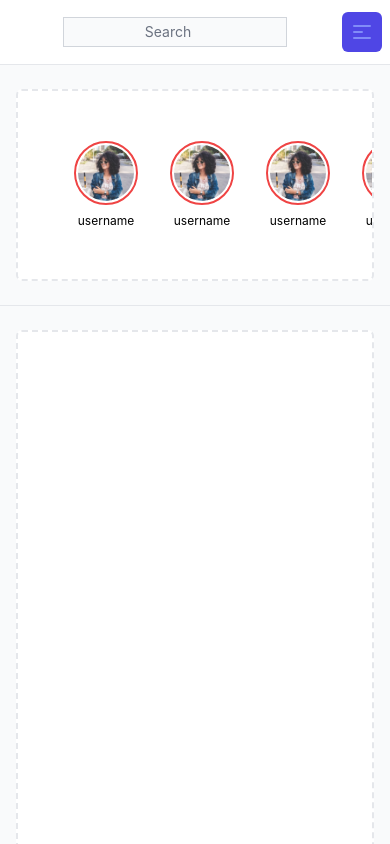
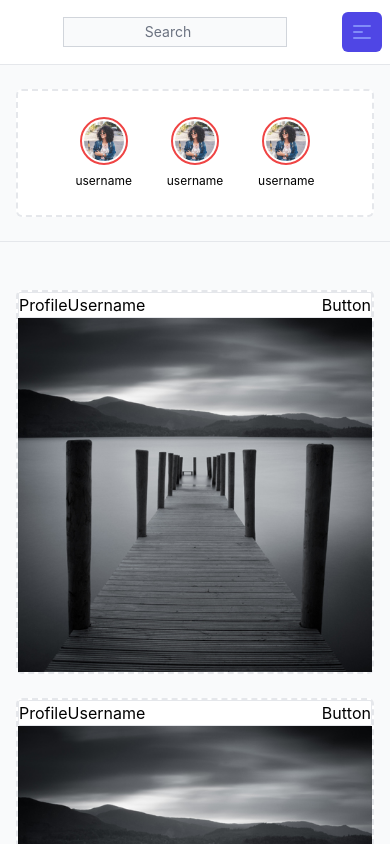
Before and after one commit to rylurk/boolgram, a React (Create React App) app: page / in a window 390 px wide. Shown: the top 844 px of the page. Built offline with nearby package versions, Linux system fonts and the light colour scheme.

Commit message:
Post styles and responsiveness throughout

```diff
--- a/src/Feed.tsx
+++ b/src/Feed.tsx
@@ -5,7 +5,7 @@ import Stories from './components/Stories/Stories';
 export default function Feed() {
   return (
     <>
-      <div className="flex-grow w-full max-w-7xl mx-auto md:flex">
+      <div className="flex-shrink w-full max-w-7xl mx-auto md:flex">
         <div className="flex-1 min-w-0 bg-white">
           <Stories />
           <Posts />
--- a/src/components/Posts/Posts.tsx
+++ b/src/components/Posts/Posts.tsx
@@ -1,9 +1,25 @@
 export default function Posts() {
   return (
     <div className="bg-gray-50 md:min-w-0 md:flex-1">
-      <div className="h-full px-4 py-6 sm:px-6 md:px-8">
-        <div className="relative h-full" style={{ minHeight: '36rem' }}>
-          <div className="absolute inset-0 border-2 border-gray-200 border-dashed rounded-md bg-white" />
+      <div className="flex justify-center h-full px-4 py-6 sm:px-6 md:px-8">
+        <div className="relative h-full w-fit" style={{ minHeight: '36rem' }}>
+          <ul>
+            {[...Array(8)].map((e, i) => (
+              <li className="mt-6">
+                <div className="h-full border-2 border-gray-200 border-dashed rounded-md bg-white">
+                  <div className="flex flex-row border rounded-sm border-gray-200">
+                    <div>Profile</div>
+                    <div>Username</div>
+                    <div className="ml-auto">Button</div>
+                  </div>
+
+                  <div className="">
+                    <img className="" src="sample-post.jpeg" alt="" />
+                  </div>
+                </div>
+              </li>
+            ))}
+          </ul>
         </div>
       </div>
     </div>
--- a/src/components/Stories/Stories.tsx
+++ b/src/components/Stories/Stories.tsx
@@ -1,22 +1,15 @@
+import StoryItem from './StoryItem';
+
 export default function Stories() {
   return (
     <div className="border-b border-gray-200 bg-gray-50">
-      <div className="h-full px-4 py-6 sm:px-6 md:px-8">
-        <div className="h-full relative" style={{ minHeight: '12rem' }}>
-          <div className="absolute inset-0 border-2 border-gray-200 border-dashed rounded-md bg-white">
+      <div className="flex justify-center h-full px-4 py-6 sm:px-6 md:px-8">
+        <div className="h-full w-[504px] relative">
+          <div className="h-32 border-2 border-gray-200 border-dashed rounded-md bg-white">
             <ul className="flex w-full h-full px-10 overflow-x-auto">
               {[...Array(8)].map((e, i) => (
                 <li className="stories-item flex rounded-md w-full justify-center">
-                  <div className="flex items-center justify-between rounded-md truncate">
-                    <div className="flex flex-col items-center flex-1 px-4 py-2 text-sm truncate">
-                      <div className="h-24 w-16 flex flex-col justify-center items-center overflow-clip">
-                        <button className="border-2 border-red-500 rounded-full p-[2px]">
-                          <img className="h-14 w-14 rounded-full" src="sample-user.png" alt="" />
-                        </button>
-                        <div className="text-xs mt-2 w-16 text-ellipsis overflow-hidden text-center">username</div>
-                      </div>
-                    </div>
-                  </div>
+                  <StoryItem />
                 </li>
               ))}
             </ul>
--- /dev/null
+++ b/src/components/Stories/StoryItem.tsx
@@ -0,0 +1,14 @@
+export default function StoryItem() {
+  return (
+    <div className="flex items-center justify-between rounded-md truncate">
+      <div className="flex flex-col items-center flex-1 px-2 py-2 text-sm truncate">
+        <div className="w-14 flex flex-col justify-center items-center overflow-clip">
+          <button className="border-2 border-red-500 rounded-full p-[2px]">
+            <img className="h-10 w-10 rounded-full" src="sample-user.png" alt="" />
+          </button>
+          <div className="text-xs mt-2 w-16 text-ellipsis overflow-hidden text-center">username</div>
+        </div>
+      </div>
+    </div>
+  );
+}
--- a/src/globals.css
+++ b/src/globals.css
@@ -15,16 +15,16 @@ code {
   font-family: source-code-pro, Menlo, Monaco, Consolas, 'Courier New', monospace;
 }
 
-.stories-item:nth-child(n + 5) {
+.stories-item:nth-child(n + 4) {
   @apply hidden;
 }
 
-.stories-item:nth-child(-n + 5) {
-  @apply sm:flex;
+.stories-item:nth-child(-n + 4) {
+  @apply md:flex;
 }
 
-.stories-item:nth-child(-n + 6) {
-  @apply xl:flex;
+.stories-item:nth-child(-n + 5) {
+  @apply lg:flex;
 }
 
 .stories-item:nth-child(-n + 8) {
```
Also changed, not shown: public/sample-post.jpeg (added).
